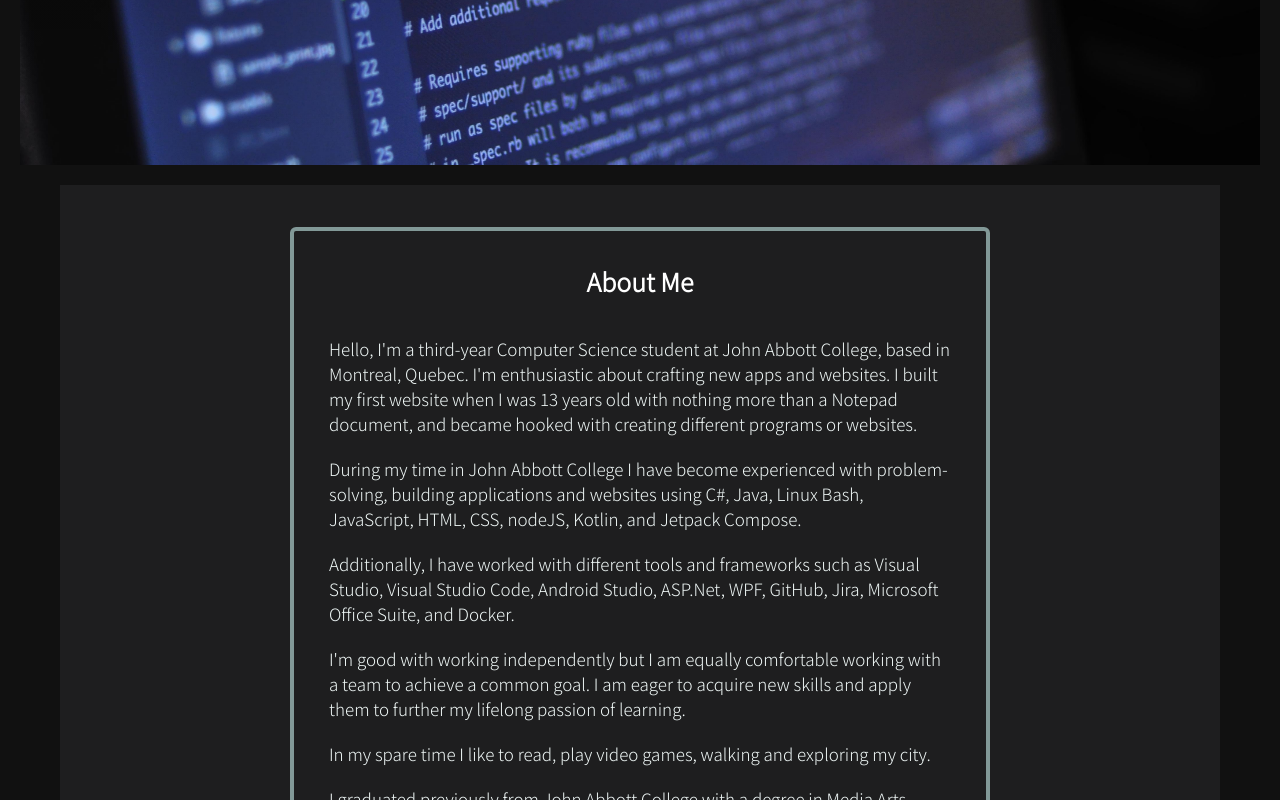
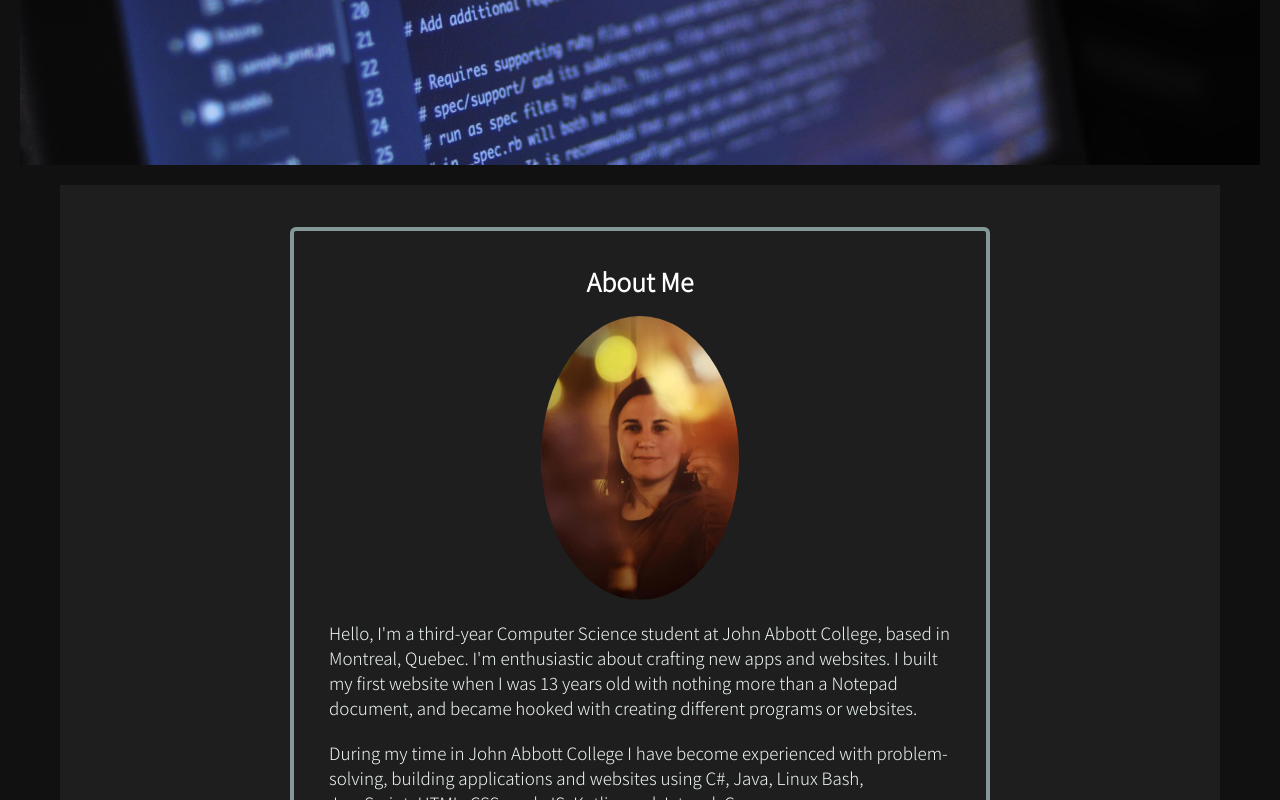
Before and after one commit to L-Filiatreault/L-Filiatreault.github.io, a plain HTML site: page index.html in a window 1280 px wide. Shown: the part 441-1241 px from the top of the page. Drawn offline with Linux system fonts and the light colour scheme.

Commit message:
Added my profile pic that looks decent
- Added a profile pic to my About Me section
-Styled it to fit more appropriately in the section

```diff
--- a/CSS/styling.css
+++ b/CSS/styling.css
@@ -203,6 +203,18 @@ p{
 
 }
 
+.profile{
+    display: flex;
+    justify-content: center;
+}
+
+.profilePic{
+
+    width: 30%;
+    height: auto;
+    border-radius: 70%;
+}
+
 #languages{
     flex: 1;
     max-width: 700px;
@@ -293,12 +305,8 @@ footer{
     }
 
     .navlinks-container a{
-
         font-size: 1.5em;
-
         font-weight: lighter;
-
-
     }
 
     img{
--- a/index.html
+++ b/index.html
@@ -33,6 +33,10 @@
     <section class="mainsection-container">
         <section id="aboutme">
             <h3>About Me</h3>
+            <div class="profile">
+                <img src="./Assets/Images/profile_pic.jpg"  class="profilePic"/>
+            </div>
+
             <div>
                 <p>Hello, I'm a third-year Computer Science student at John Abbott College, based in Montreal, Quebec.
                 I'm enthusiastic about crafting new apps and websites. I built my first website when I was 13 years old with nothing more than
```
Also changed, not shown: Assets/Images/profile_pic.jpg (added), 1 other file.
